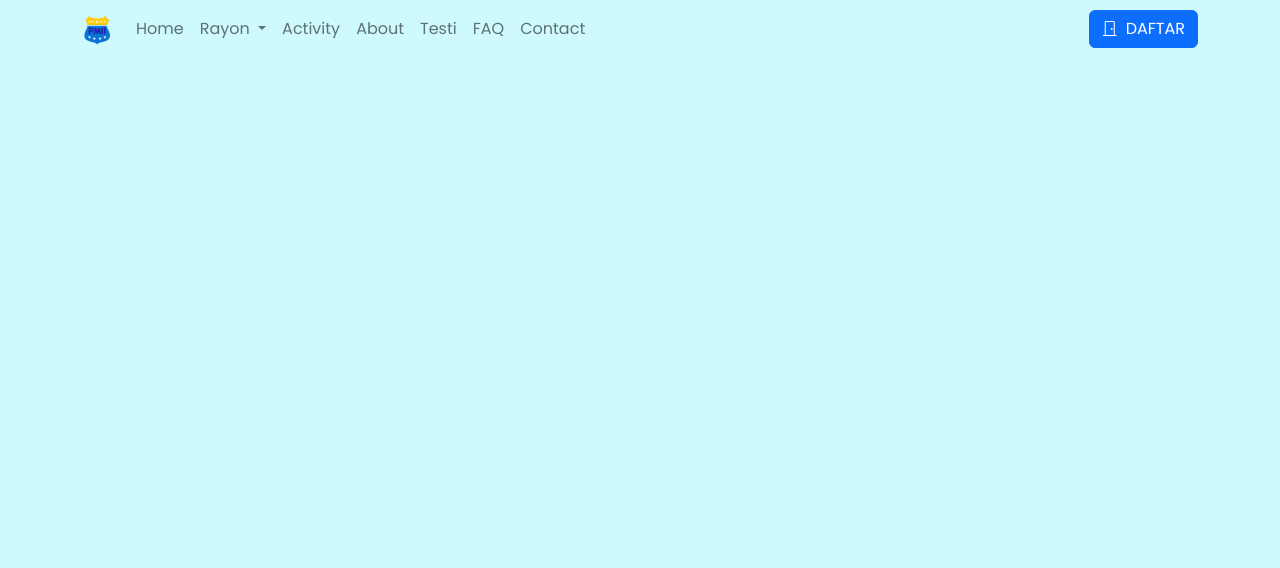
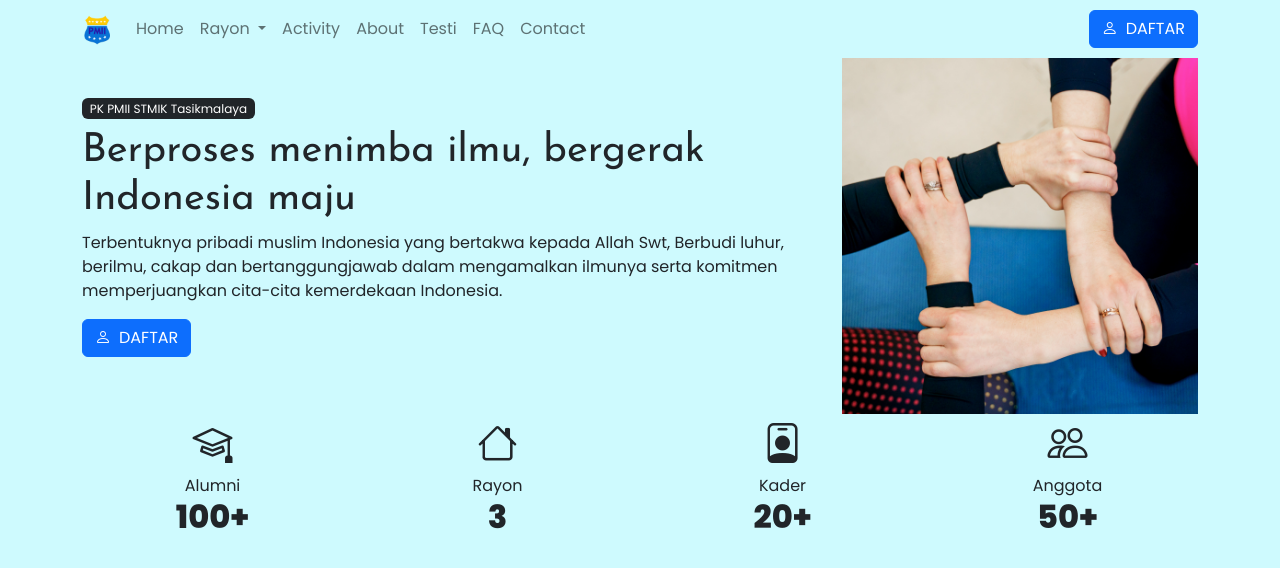
Before and after one commit to pmiistmiktasik/komisariat-pmii, a plain HTML site: page index.html in a window 1280 px wide. Drawn offline with Linux system fonts and the light colour scheme.

Commit message:
add: hero content

```diff
--- a/index.html
+++ b/index.html
@@ -26,8 +26,8 @@
 
 <body class="bg-light">
   <section class="container-fluid hero">
-    <nav class="navbar sticky-top navbar-expand-md ">
-      <div class="container">
+    <div class="container">
+      <nav class="navbar navbar-expand-md ">
         <a class="navbar-brand" href="#">
           <img src="img/logopmii.png" alt="Logo Komisariat" height="30">
         </a>
@@ -72,11 +72,48 @@
             </li>
           </ul>
           <div class="d-grid my-2 my-md-0">
-            <a href="#" class="btn btn-primary"><i class="bi bi-door-closed pe-2"></i>DAFTAR</a>
+            <a href="#" class="btn btn-primary"><i class="bi bi-person pe-2"></i>DAFTAR</a>
           </div>
         </div>
+      </nav>
+      <div class="row flex-md-row-reverse align-items-center">
+        <div class="col-md-4 ms-auto">
+          <img src="img/team.jpg" alt="Pengurus & Anggota PK PMII STMIK Tasikmalaya" class="img-fluid">
+        </div>
+        <div class="col-md-8">
+          <div class="badge bg-dark fw-normal my-2">PK PMII STMIK Tasikmalaya</div>
+          <h1 class="tagline">Berproses menimba ilmu, bergerak Indonesia maju</h1>
+          <p>Terbentuknya pribadi muslim Indonesia yang bertakwa kepada Allah Swt, Berbudi luhur, berilmu,
+            cakap dan
+            bertanggungjawab dalam mengamalkan ilmunya serta komitmen memperjuangkan cita-cita kemerdekaan Indonesia.
+          </p>
+          <a href="#" class="btn btn-primary mb-4"><i class="bi bi-person pe-2"></i>DAFTAR</a>
+        </div>
       </div>
-    </nav>
+      <div class="row justify-content-center text-center">
+        <div class="col-3">
+          <i class="bi bi-mortarboard fs-1"></i>
+          <div>Alumni</div>
+          <h2 class="fw-bold">100+</h2>
+        </div>
+        <div class="col-3">
+          <i class="bi bi-house fs-1"></i>
+          <div>Rayon</div>
+          <h2 class="fw-bold">3</h2>
+        </div>
+        <div class="col-3">
+          <i class="bi bi-person-badge fs-1"></i>
+          <div>Kader</div>
+          <h2 class="fw-bold">20+</h2>
+        </div>
+        <div class="col-3">
+          <i class="bi bi-people fs-1"></i>
+          <div>Anggota</div>
+          <h2 class="fw-bold">50+</h2>
+        </div>
+
+      </div>
+    </div>
   </section>
 </body>
 
```
Also changed, not shown: img/team.jpg (added).
